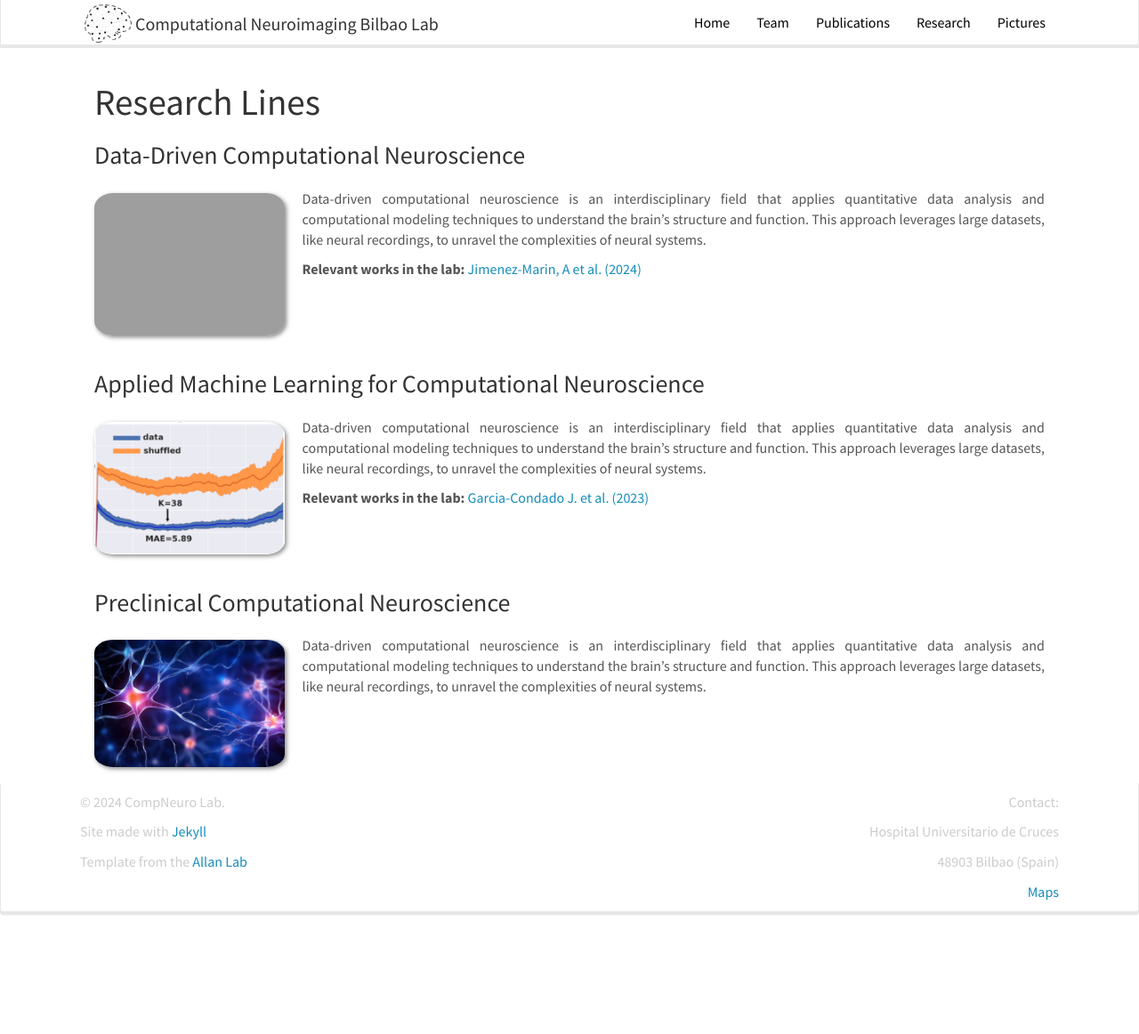
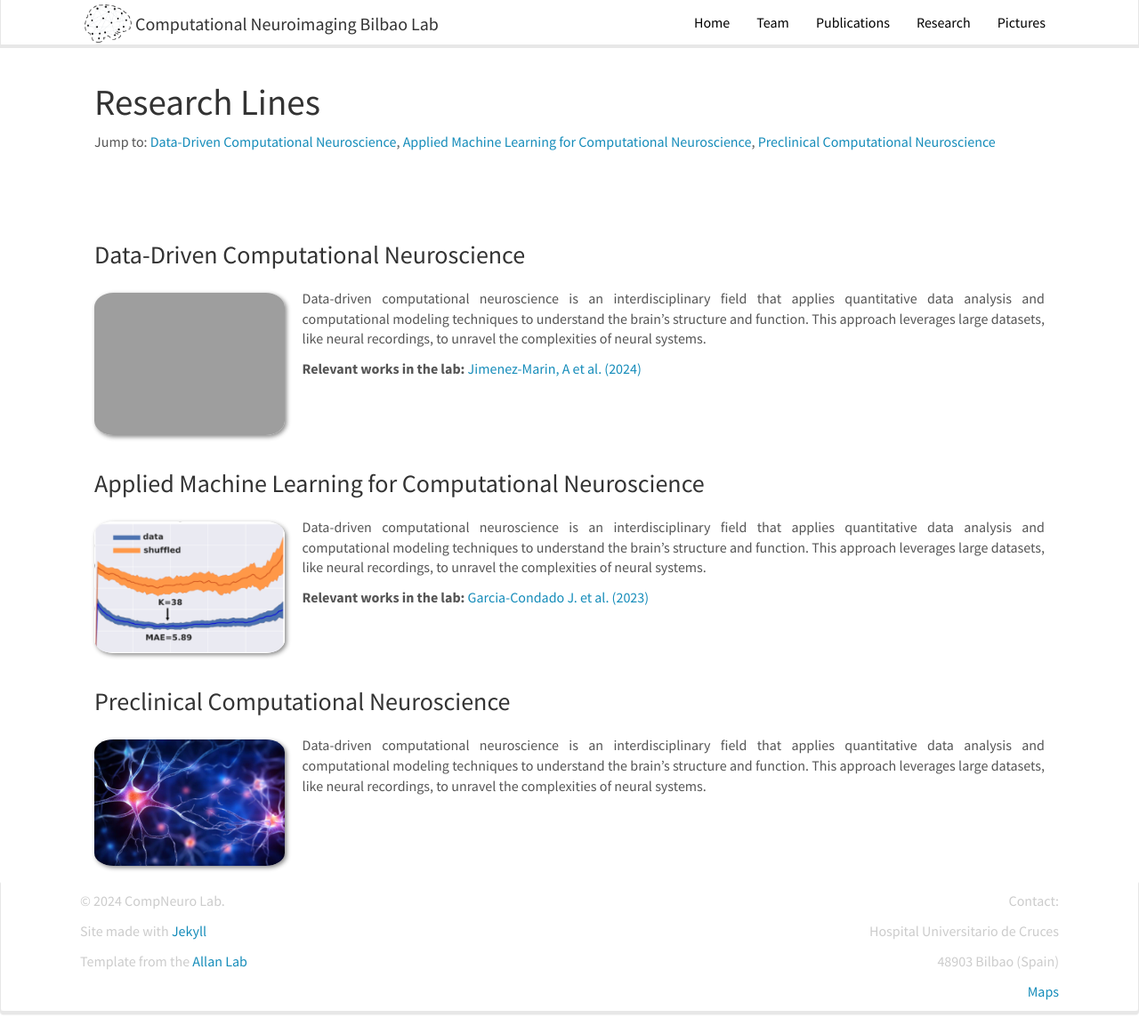
Before and after one commit to itellaetxe/compneurobilbao_website, a Jekyll site: the page built from _pages/research.md, in a window 1280 px wide and 1162 px high. Shown: the whole window at 89% size. Built offline with Jekyll 4.4.1, drawn with Linux system fonts in a browser that asks for light colours; nearby versions of some CDN libraries.

Commit message:
[add links to research.md]

```diff
--- a/_pages/research.md
+++ b/_pages/research.md
@@ -7,6 +7,9 @@ sitemap: false
 ---
 
 # Research Lines
+Jump to: [Data-Driven Computational Neuroscience](#data-driven-computational-neuroscience), [Applied Machine Learning for Computational Neuroscience](#applied-machine-learning-for-computational-neuroscience), [Preclinical Computational Neuroscience](#preclinical-computational-neuroscience)
+
+<div class="section-space"></div> <!-- Espacio añadido aquí -->
 
 ### Data-Driven Computational Neuroscience
 
```
Also changed, not shown: _pages/team.md (+2 -0 lines).
